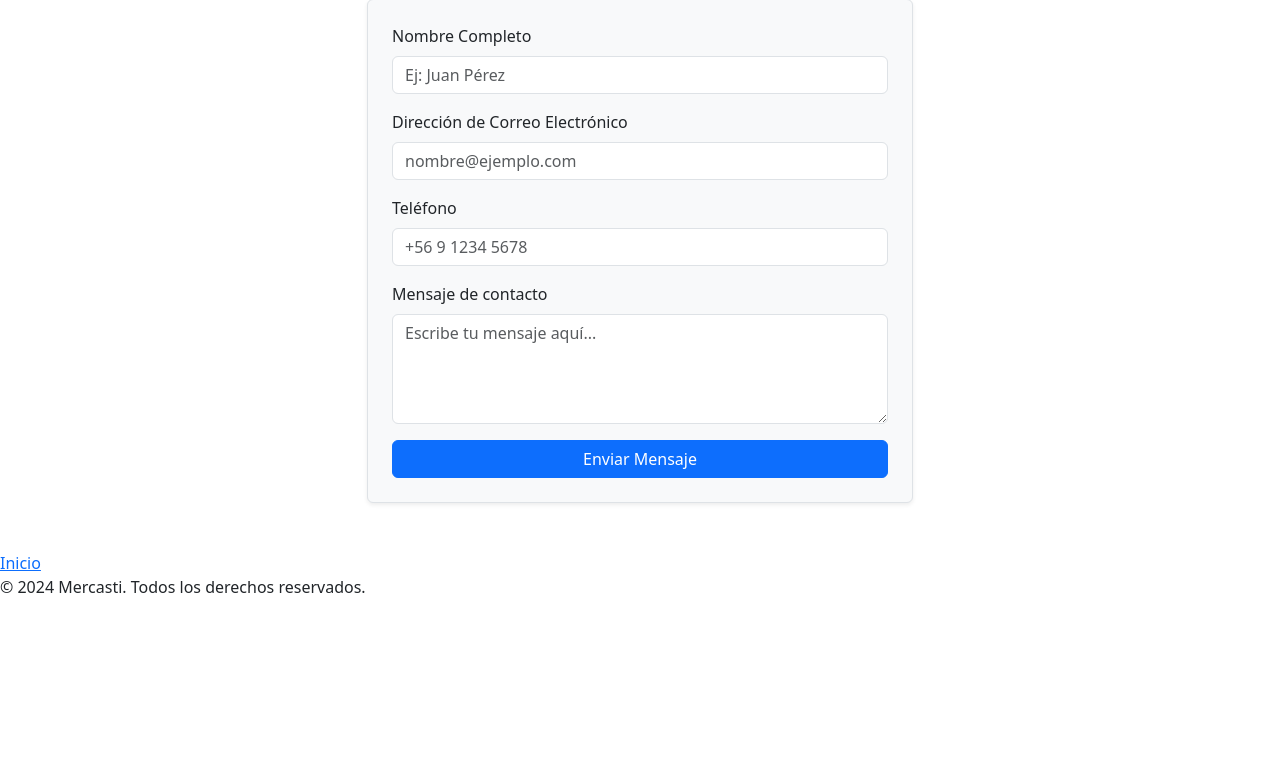
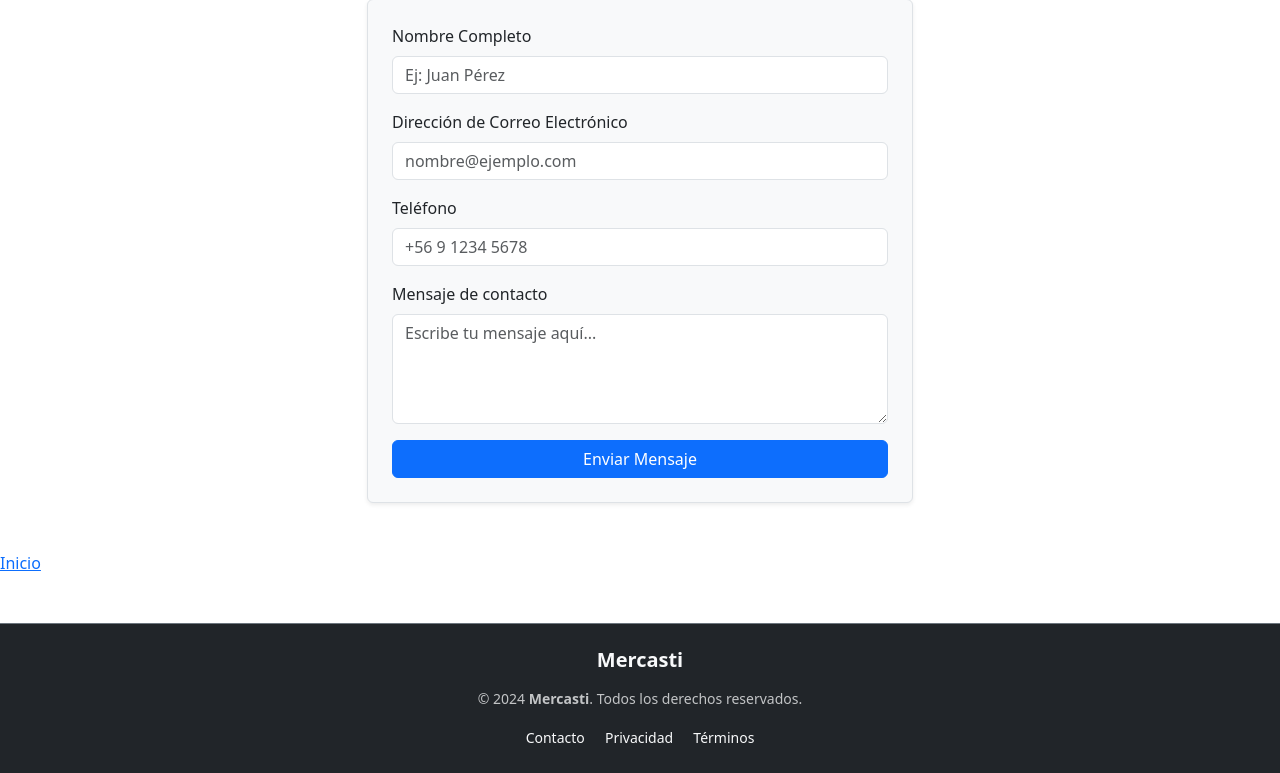
Before and after one commit to Edcastillo23/tienda_mercasti, a Django app: page /contacto/ in a window 1280 px wide. Shown: the part 161-934 px from the top of the page. Before the commit the page ends 754 px from the top, so only its background shows below. Run offline with Django 5.2, Linux system fonts and the light colour scheme.

Commit message:
Se mejora el footer

```diff
--- a/tienda/templates/base.html
+++ b/tienda/templates/base.html
@@ -14,10 +14,33 @@
     <!-- El contenido lo agregaremos aquí -->
     {% endblock %}
 
-    <footer>
-        <p>&copy; 2024 Mercasti. Todos los derechos reservados.</p>
+<footer class="bg-dark text-light py-4 mt-5 border-top border-secondary">
+    <div class="container text-center">
+        <div class="row">
+            <div class="col-12">
+                <h5 class="fw-bold mb-3">Mercasti</h5>
 
-    </footer>
+                <p class="mb-0 small opacity-75">
+                    &copy; 2024 <span class="fw-semibold">Mercasti</span>. Todos los derechos reservados.
+                </p>
+
+                <div class="mt-3">
+                    <a href="{% url 'contacto' %}" class="text-light text-decoration-none mx-2 small hover-opacity">Contacto</a>
+                    <a href="#" class="text-light text-decoration-none mx-2 small hover-opacity">Privacidad</a>
+                    <a href="#" class="text-light text-decoration-none mx-2 small hover-opacity">Términos</a>
+                </div>
+            </div>
+        </div>
+    </div>
+</footer>
+
+<style>
+    /* Un pequeño toque extra para los enlaces */
+    .hover-opacity:hover {
+        opacity: 0.7;
+        text-decoration: underline !important;
+    }
+</style>
     <script src="{% static 'js/script.js' %}"></script>
 </body>
 </html>
```
Also changed, not shown: tienda/home/templates/home/index.html (+16 -4 lines).
